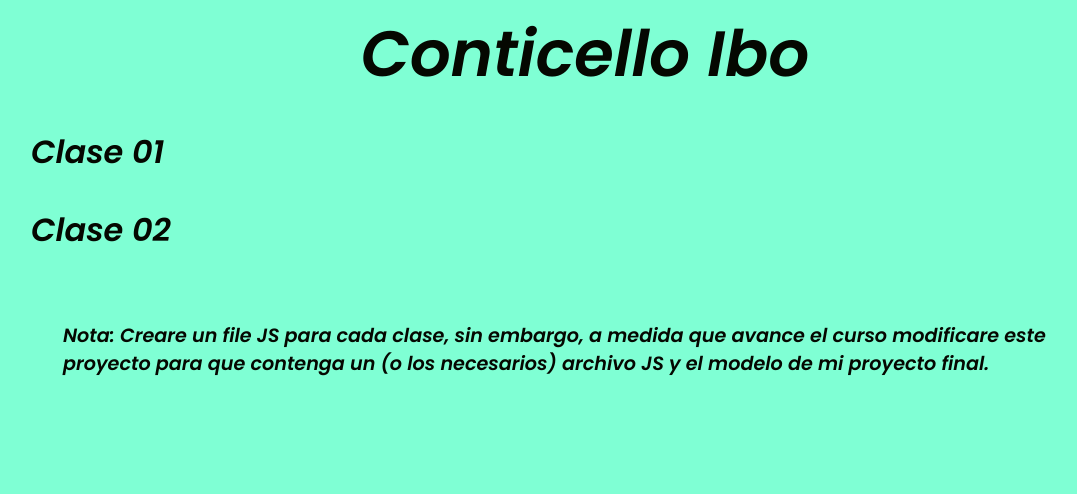
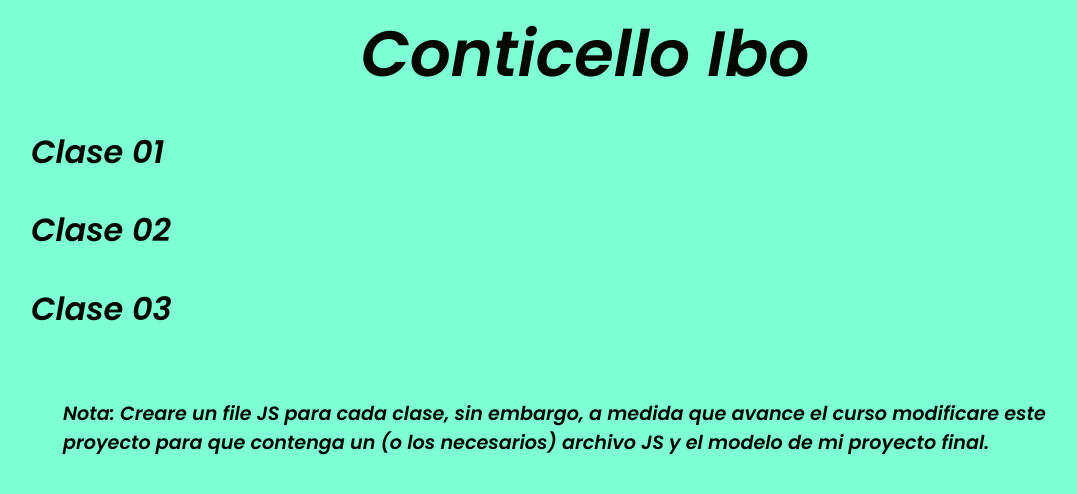
Before and after one commit to IboConticello/JS, a plain HTML site: page index.html in a window 1280 px wide. Shown: the whole page, without its empty margins (55-1132 px from the left). Drawn offline with nearby package versions, Linux system fonts and the light colour scheme.

Commit message:
linking page clase03

```diff
--- a/index.html
+++ b/index.html
@@ -64,6 +64,12 @@
                 </div>
             </div>
 
+            <div class="row justify-content-sm-start">
+                <div class="p-3 col-sm-auto">
+                    <a href="asset/pages/clase03.html" class="font-weight-bold text-decoration-none"><h3>Clase 03</h3></a>
+                </div>
+            </div>
+
         </div>
     </main>
 
```
Also changed, not shown: asset/pages/clase01.html (+7 -0 lines), asset/pages/clase02.html (+6 -0 lines).
